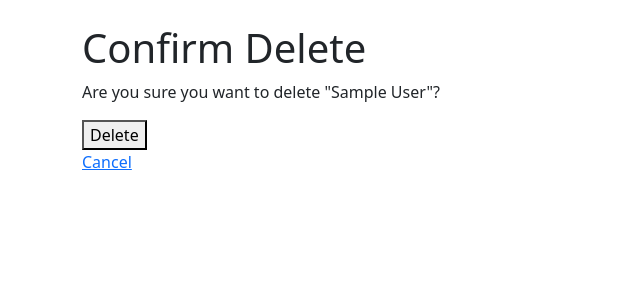
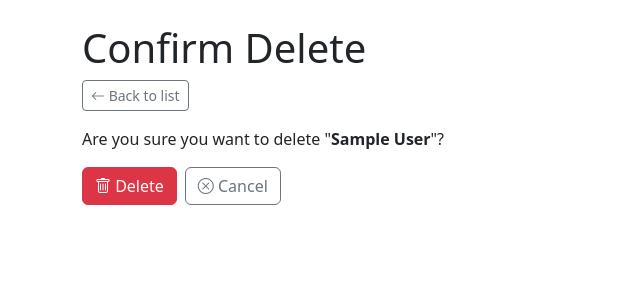
Before and after one commit to JedrzejSobkow/suprabrokers, a Django app: page /contacts/1/delete/ in a window 1280 px wide. Shown: the part 56-356 px from the top of the page, without its empty margins (0-640 px from the left). Run offline with Django 4.2, Linux system fonts and the light colour scheme; tables that the repository leaves empty hold one stand-in row (values such as "Sample post").

Commit message:
Delete contact page refactor

```diff
--- a/config/templates/contacts/contact_confirm_delete.html
+++ b/config/templates/contacts/contact_confirm_delete.html
@@ -2,10 +2,24 @@
 
 {% block content %}
 <h1>Confirm Delete</h1>
-<form method="post">
-  {% csrf_token %}
-  <p>Are you sure you want to delete "{{ object }}"?</p>
-  <button type="submit">Delete</button>
+
+<div class="mb-3">
+  <a href="{% url 'contact_list' %}" class="btn btn-sm btn-outline-secondary">
+      <i class="bi bi-arrow-left"></i> Back to list
+  </a>
+</div>
+
+<div class="mb-3">
+    <p>Are you sure you want to delete "<strong>{{ object }}</strong>"?</p>
+</div>
+
+<form method="post" class="d-flex gap-2">
+    {% csrf_token %}
+    <button type="submit" class="btn btn-danger">
+        <i class="bi bi-trash"></i> Delete
+    </button>
+    <a href="{% url 'contact_list' %}" class="btn btn-outline-secondary">
+        <i class="bi bi-x-circle"></i> Cancel
+    </a>
 </form>
-<a href="{% url 'contact_list' %}">Cancel</a>
 {% endblock %}
```
